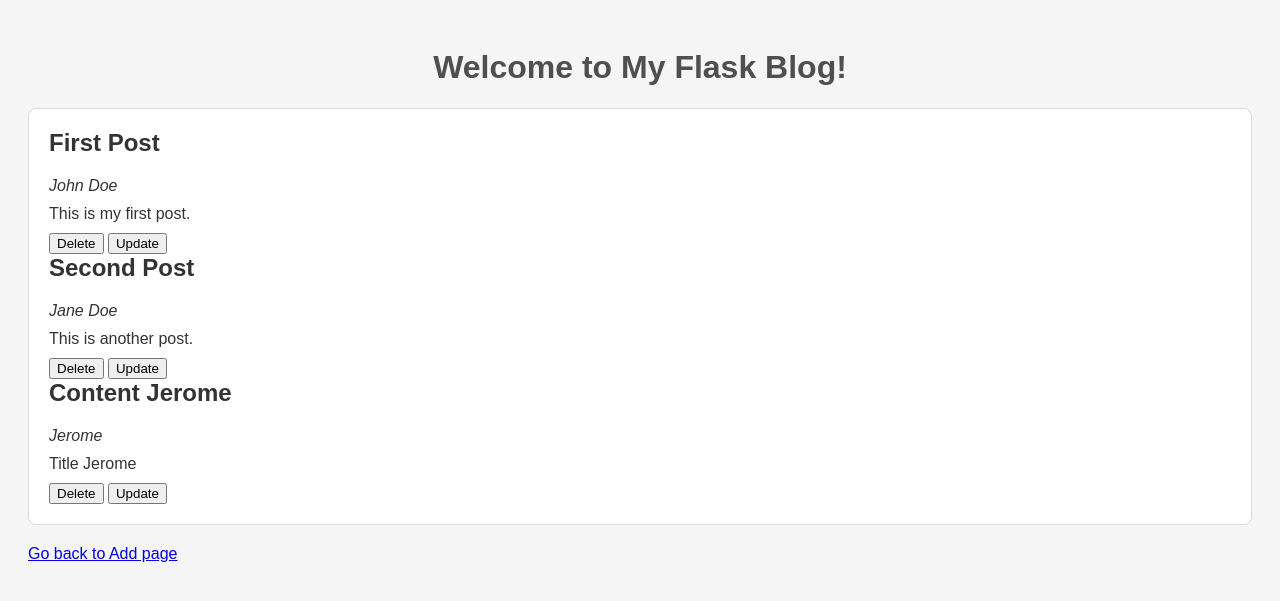
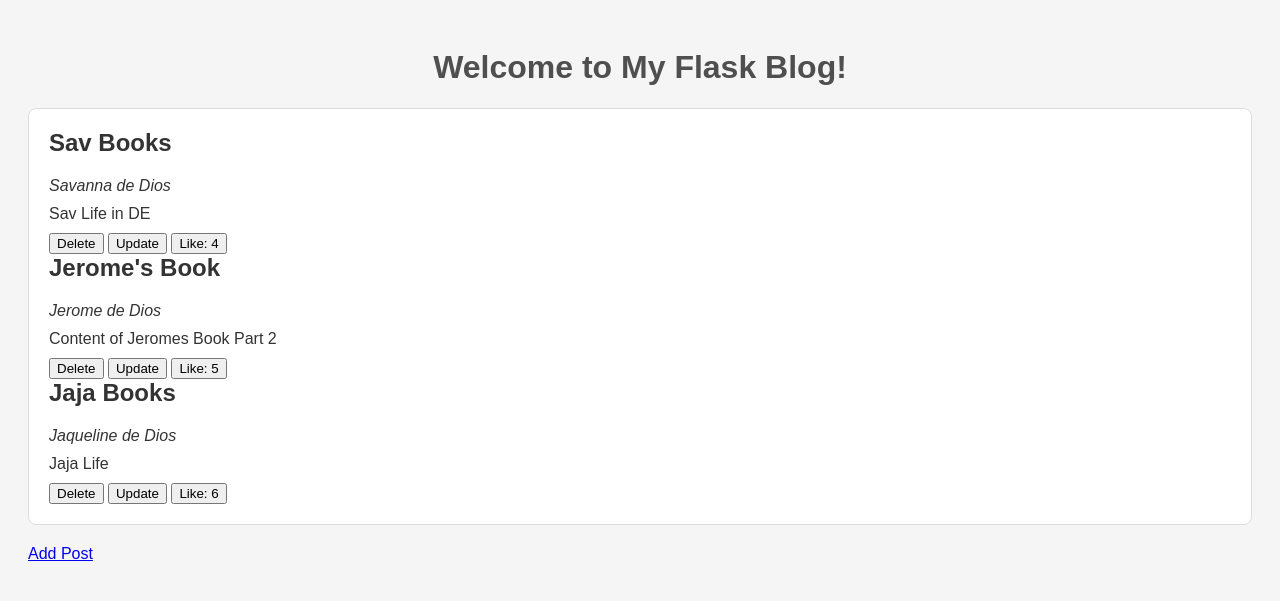
Before and after one commit to masterschool-weiterbildung/weiterbildung-blog, a Flask app: page / in a window 1280 px wide. Shown: the top 601 px of the page. Run offline with Flask 3, Linux system fonts and the light colour scheme.

Commit message:
Adds Like Feature for Blog Posts

```diff
--- a/app.py
+++ b/app.py
@@ -1,15 +1,19 @@
 from flask import request, render_template, Flask, redirect, url_for
 
 from util import fetch_data, JSON_DATA_PATH, PAYLOAD, add_post, delete_post, \
-    fetch_post_by_id, AUTHOR, TITLE, CONTENT, update_post
+    fetch_post_by_id, AUTHOR, TITLE, CONTENT, LIKE, update_post, get_like_id
 
 app = Flask(__name__)
 
 
 @app.route('/')
 def index():
-    blog_posts = fetch_data(JSON_DATA_PATH)
-    return render_template('index.html', posts=blog_posts[PAYLOAD])
+    blog_posts = fetch_data(JSON_DATA_PATH)[PAYLOAD]
+
+    blog_posts = list(
+        sorted(blog_posts, key=lambda x: x[TITLE], reverse=True))
+
+    return render_template('index.html', posts=blog_posts)
 
 
 @app.route('/add', methods=['GET', 'POST'])
@@ -19,7 +23,7 @@ def add():
         blog_title = request.form.get("title")
         blog_content = request.form.get("content")
 
-        add_post(blog_author, blog_title, blog_content)
+        add_post(blog_author, blog_title, blog_content, 0)
 
         return redirect(url_for('index'))
 
@@ -28,6 +32,10 @@ def add():
 
 @app.route('/delete/<int:post_id>')
 def delete(post_id):
+    if post_id is None:
+        # Post not found
+        return "Post ID not found", 404
+
     delete_post(post_id)
 
     return redirect(url_for('index'))
@@ -35,8 +43,13 @@ def delete(post_id):
 
 @app.route('/update/<int:post_id>', methods=['GET', 'POST'])
 def update(post_id):
+    if post_id is None:
+        # Post not found
+        return "Post ID not found", 404
+
     # Fetch the blog posts from the JSON file
     post = fetch_post_by_id(post_id)
+
     if post is None:
         # Post not found
         return "Post not found", 404
@@ -47,7 +60,8 @@ def update(post_id):
         blog_title = request.form.get(TITLE)
         blog_content = request.form.get(CONTENT)
 
-        update_post(post_id, blog_author, blog_title, blog_content)
+        update_post(post_id, blog_author, blog_title, blog_content,
+                    post[LIKE])
 
         # Redirect back to index
         return redirect(url_for('index'))
@@ -57,5 +71,33 @@ def update(post_id):
     return render_template('update.html', post=post)
 
 
+@app.route('/like/<int:id>')
+def like(id):
+    if id is None:
+        # Post not found
+        return "Post ID not found", 404
+
+    post = fetch_post_by_id(id)
+
+    if post is None:
+        # Post not found
+        return "Post not found", 404
+
+    update_post(id, post[AUTHOR], post[TITLE], post[CONTENT],
+                get_like_id(post[LIKE]))
+
+    return redirect(url_for('index'))
+
+
+@app.errorhandler(404)
+def page_not_found(error):
+    return render_template('404.html'), 404
+
+
+@app.errorhandler(500)
+def page_not_found(error):
+    return render_template('500.html'), 500
+
+
 if __name__ == '__main__':
     app.run(host="0.0.0.0", port=5000, debug=True)
--- /dev/null
+++ b/constant_blog.py
@@ -0,0 +1,20 @@
+from pathlib import Path
+
+PACKAGE_STATIC = "static"
+
+PACKAGE_DATA = "data"
+
+PACKAGE_JSON_FILE = "data.json"
+
+JSON_DATA_PATH = Path(
+    __file__).parent / PACKAGE_STATIC / PACKAGE_DATA / PACKAGE_JSON_FILE
+
+RESULT = "result"
+MESSAGE = "message"
+PAYLOAD = "payload"
+
+ID = "id"
+AUTHOR = "author"
+TITLE = "title"
+CONTENT = "content"
+LIKE = "like"
--- a/static/data/data.json
+++ b/static/data/data.json
@@ -1 +1 @@
-[{"id": 1, "author": "John Doe", "title": "First Post", "content": "This is my first post."}, {"id": 2, "author": "Jane Doe", "title": "Second Post", "content": "This is another post."}, {"id": 3, "author": "Jerome", "title": "Content Jerome", "content": "Title Jerome"}]
+[{"id": 6, "author": "Jerome de Dios", "title": "Jerome's Book", "content": "Content of Jeromes Book Part 2", "like": 5}, {"id": 7, "author": "Jaqueline de Dios", "title": "Jaja Books", "content": "Jaja Life", "like": 6}, {"id": 8, "author": "Savanna de Dios", "title": "Sav Books ", "content": "Sav Life in DE", "like": 4}]
--- /dev/null
+++ b/templates/404.html
@@ -0,0 +1,4 @@
+<!-- 404.html -->
+<h1>404 - Page Not Found 😞</h1>
+<p>Sorry, the page you are looking for could not be found.</p>
+<a href="{{ url_for('index') }}">Go back to Home page</a>
--- /dev/null
+++ b/templates/500.html
@@ -0,0 +1,4 @@
+<!-- 500.html -->
+<h1>500 - Internal Server Error 😞</h1>
+<p>Sorry, something happen in the server</p>
+<a href="{{ url_for('index') }}">Go back to Home page</a>
--- a/templates/index.html
+++ b/templates/index.html
@@ -14,12 +14,16 @@
     <h2>{{ post["title"] }}</h2>
     <p><em>{{ post["author"] }}</em></p>
     <p>{{ post["content"] }}</p>
-    <input type="button" onclick="location.href='/delete/{{post['id']}}';" value="Delete"/>
-    <input type="button" onclick="location.href='/update/{{post['id']}}';" value="Update"/>
+    <input type="button" onclick="location.href='/delete/{{post['id']}}';"
+           value="Delete"/>
+    <input type="button" onclick="location.href='/update/{{post['id']}}';"
+           value="Update"/>
+    <input type="button" onclick="location.href='/like/{{post['id']}}';"
+           value="Like: {{ post['like'] }}"/>
     {% endfor %}
 </div>
 <div>
-    <a href="{{ url_for('add') }}">Go back to Add page</a>
+    <a href="{{ url_for('add') }}">Add Post</a>
 </div>
 </body>
 </html>
--- a/util.py
+++ b/util.py
@@ -1,23 +1,8 @@
 import json
-from pathlib import Path, WindowsPath
+from pathlib import WindowsPath
 
-PACKAGE_STATIC = "static"
-
-PACKAGE_DATA = "data"
-
-PACKAGE_JSON_FILE = "data.json"
-
-JSON_DATA_PATH = Path(
-    __file__).parent / PACKAGE_STATIC / PACKAGE_DATA / PACKAGE_JSON_FILE
-
-RESULT = "result"
-MESSAGE = "message"
-PAYLOAD = "payload"
-
-ID = "id"
-AUTHOR = "author"
-TITLE = "title"
-CONTENT = "content"
+from constant_blog import RESULT, MESSAGE, PAYLOAD, ID, JSON_DATA_PATH, \
+    CONTENT, AUTHOR, TITLE, LIKE
 
 cached_data = None
 
@@ -60,7 +45,7 @@ def load_data(file_path: WindowsPath) -> result_message:
                  payload))
 
 
-def write_data(details: dict,
+def write_data(details: list[dict],
                file_path: WindowsPath) -> result_message:
     try:
         if "json" in file_path.name:
@@ -108,31 +93,34 @@ def delete_post(blog_id):
     return write_data(blog_posts, JSON_DATA_PATH)
 
 
-def update_post(post_id: int, author: str, title: str, content: str):
+def update_post(post_id: int, author: str, title: str, content: str,
+                like: int):
     delete_post(post_id)
 
-    return add_post(author, title, content)
+    return add_post(author, title, content, like)
 
 
-def add_post(author, content, title):
+def add_post(author, title, content, like) -> dict:
     blog_posts = fetch_data(JSON_DATA_PATH)
     updated_blog_posts = add_author(
         build_dict(get_last_id(blog_posts), author,
-                   title, content),
+                   title, content, like),
         blog_posts[PAYLOAD])
 
     return write_data(updated_blog_posts, JSON_DATA_PATH)
 
 
-def build_dict(id: int,
+def build_dict(post_id: int,
                author: str,
                title: str,
-               content: str) -> dict:
+               content: str,
+               like: int) -> dict:
     return {
-        ID: id,
+        ID: post_id,
         AUTHOR: author,
         TITLE: title,
-        CONTENT: content
+        CONTENT: content,
+        LIKE: like
     }
 
 
@@ -148,4 +136,11 @@ def build_to_add_dict(
 
 
 def get_last_id(blog_posts) -> int:
-    return blog_posts[PAYLOAD][-1][ID] + 1
+    try:
+        return blog_posts[PAYLOAD][-1][ID] + 1
+    except IndexError:
+        return 1
+
+
+def get_like_id(like) -> int:
+    return like + 1
```
Also changed, not shown: test_jerome.py (+5 -2 lines).
